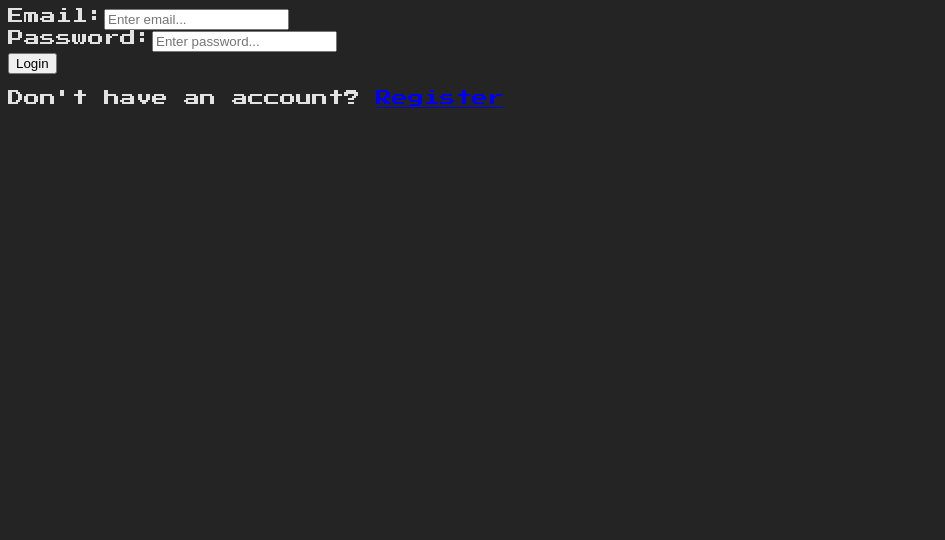
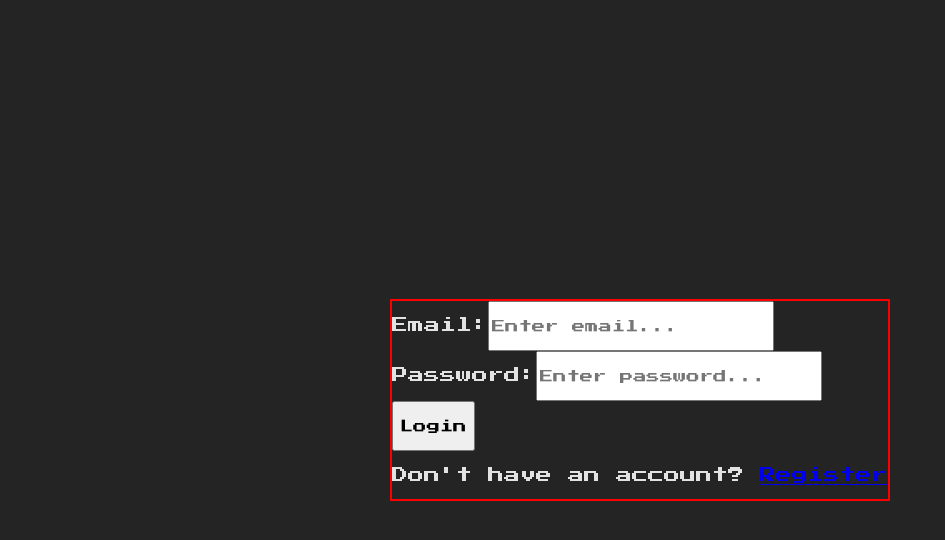
Before and after one commit to ricardoacz/retro-todo-list, a React (Vite) app in the folder frontend/: page /login in a window 1280 px wide. Shown: the top 540 px of the page, without its empty margins (0-945 px from the left). Built offline with nearby package versions, Linux system fonts and the light colour scheme; no server answers.

Commit message:
Improved css, but color mode is broken

```diff
--- a/frontend/src/index.css
+++ b/frontend/src/index.css
@@ -67,24 +67,38 @@ button:focus-visible {
   }
 } */
 
+:root {
+  --dark-mode-color: rgba(255, 255, 255, 0.87);
+  --dark-mode-bg-color: #242424;
+  --light-mode-color: #242424;
+  --light-mode-bg-color: rgb(215, 255, 215);
+}
+
 * {
   box-sizing: border-box;
 }
 
 html {
   color-scheme: light dark;
-  color: rgba(255, 255, 255, 0.87);
-  background-color: #242424;
+  color: var(--dark-mode-color);
+  background-color: var(--dark-mode-bg-color);
   font-family: 'Press Start 2P', Arial, Helvetica, sans-serif;
 }
 
-button {
+/* html {
+  color-scheme: dark light;
+  color: #242424;
+  background-color: rgb(215, 255, 215);
+  font-family: 'Press Start 2P', Arial, Helvetica, sans-serif;
+} */
+
+button, input {
   font-family: 'Press Start 2P', Arial, Helvetica, sans-serif;
   height: 50px;
 }
 
 .container-main {
-  padding: 0 10px;
+  padding: 10px 10px;
 }
 
 /* .container-todos {
@@ -127,6 +141,31 @@ button {
   border: solid #ffffff;
 }
 
+.container-todo span:hover {
+  cursor: pointer;
+  color: white;
+}
+
 .container-settings {
   line-height: 1.5rem;
 }
+
+h1 {
+  line-height: 2.3rem;
+  word-wrap: break-word;
+}
+
+/* Loing Page */
+
+.container-main-login {
+  border: 2px solid red;
+
+}
+
+.container-main-login {
+  position: absolute;
+  top: 50%;
+  left: 50%;
+  transform: translate(-50%, -50%);
+  border: 2px solid red;
+}
--- a/frontend/src/pages/HomePage.jsx
+++ b/frontend/src/pages/HomePage.jsx
@@ -15,6 +15,24 @@ function HomePage() {
     const [typingMode, setTypingMode] = useState(false)
     const [todoValue, setTodoValue] = useState("")
     const [localTodos, setLocalTodos] = useState([])
+
+    const [colorMode, setColorMode] = useState(true)
+
+    const handleColorMode = () => {
+        console.log("updating color")
+
+        if (colorMode) {
+            document.documentElement.style.setProperty('--dark-mode-color', '#242424')
+            document.documentElement.style.setProperty('--dark-mode-bg-color', 'rgb(215, 255, 215)')
+        } else {
+            document.documentElement.style.setProperty('--dark-mode-color', 'rgba(255, 255, 255, 0.87)')
+            document.documentElement.style.setProperty('--dark-mode-bg-color', '#242424')
+        }
+    }
+
+    useEffect(() => {
+        handleColorMode()
+    }, [])
 
     const {todos, getTodos, createTodo, updateTodo} = useTodoStore()
 
@@ -112,7 +130,7 @@ function HomePage() {
             <div className='container-main'>
 
                 <button onClick={logoutUser}>Logout</button>
-                <button>Light Mode</button>
+                <button onClick={handleColorMode}>Light Mode</button>
                 <button onClick={() => navigate('/settings')}>Settings</button>
                 <button onClick={() => setTypingMode(!typingMode)}>Type|Todo</button>
                 <h1>{`Welcome ${documentUser?.nickname}`}</h1>
--- a/frontend/src/pages/Login.jsx
+++ b/frontend/src/pages/Login.jsx
@@ -35,7 +35,7 @@ const Login = () => {
     }
 
     return (
-        <div className="container">
+        <div className="container-main-login">
             <div className="login-register-container">
                 <form onSubmit={handleSubmit} ref={loginForm}>
                     <div className="form-field-wrapper">
--- a/frontend/src/pages/Register.jsx
+++ b/frontend/src/pages/Register.jsx
@@ -51,7 +51,7 @@ const Register = () => {
     }, [loading, user])
 
   return (
-    <div className="container">
+    <div className="container-main">
       <div className="login-register-container">
         <form ref={registerForm} onSubmit={handleSubmit}>
 
@@ -81,7 +81,7 @@ const Register = () => {
                 required
                 type="text"
                 name="nickname"
-                placeholder="Enter email..."
+                placeholder="Enter nickname..."
                 />
           </div>
 
--- a/frontend/src/pages/Settings.jsx
+++ b/frontend/src/pages/Settings.jsx
@@ -93,7 +93,7 @@ function Settings() {
     }, [])
 
     return (
-        <div>
+        <div className='container-main'>
             {!loading && (
 
             <div className='container-settings'>
@@ -106,11 +106,12 @@ function Settings() {
                     {` todos.`}
                     </h3>
 
-                    <h3>{documentUser?.name}</h3>
+                    {/* <h3>{documentUser?.name}</h3> */}
+                    <h5>{'Name: '}{documentUser?.name}</h5>
                     {/* <input onChange={(e) => setName(e.target.value)} value={documentUser?.name}/>
                     <button>Update</button> */}
                     {/* <h5>{documentUser?.name}</h5> */}
-                    <h3>{documentUser?.email}</h3>
+                    <h5>{'Email: '}{documentUser?.email}</h5>
                     {/* <input onChange={(e) => setEmail(e.target.value)} value={documentUser?.email} />
                     <button>Update</button> */}
 
```
